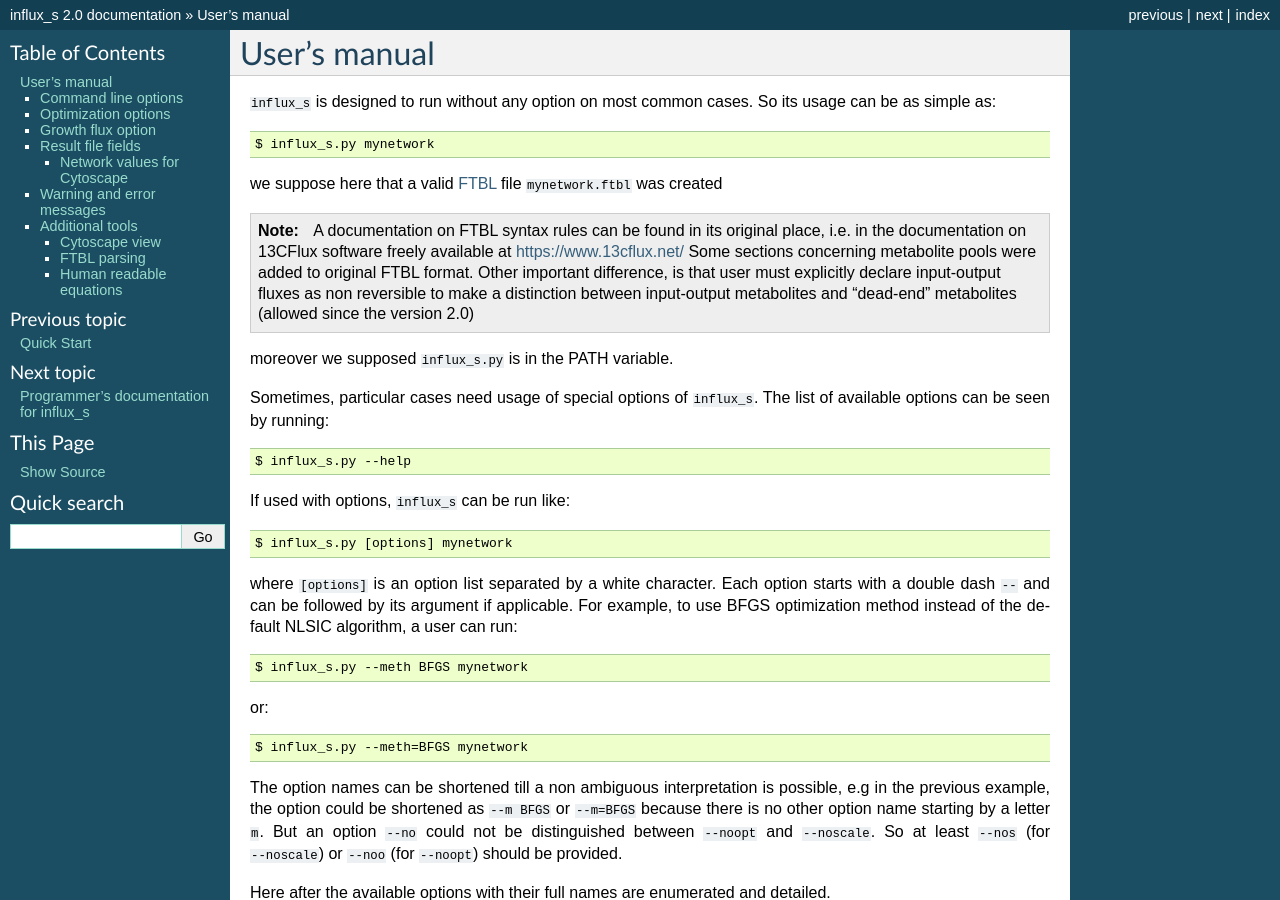
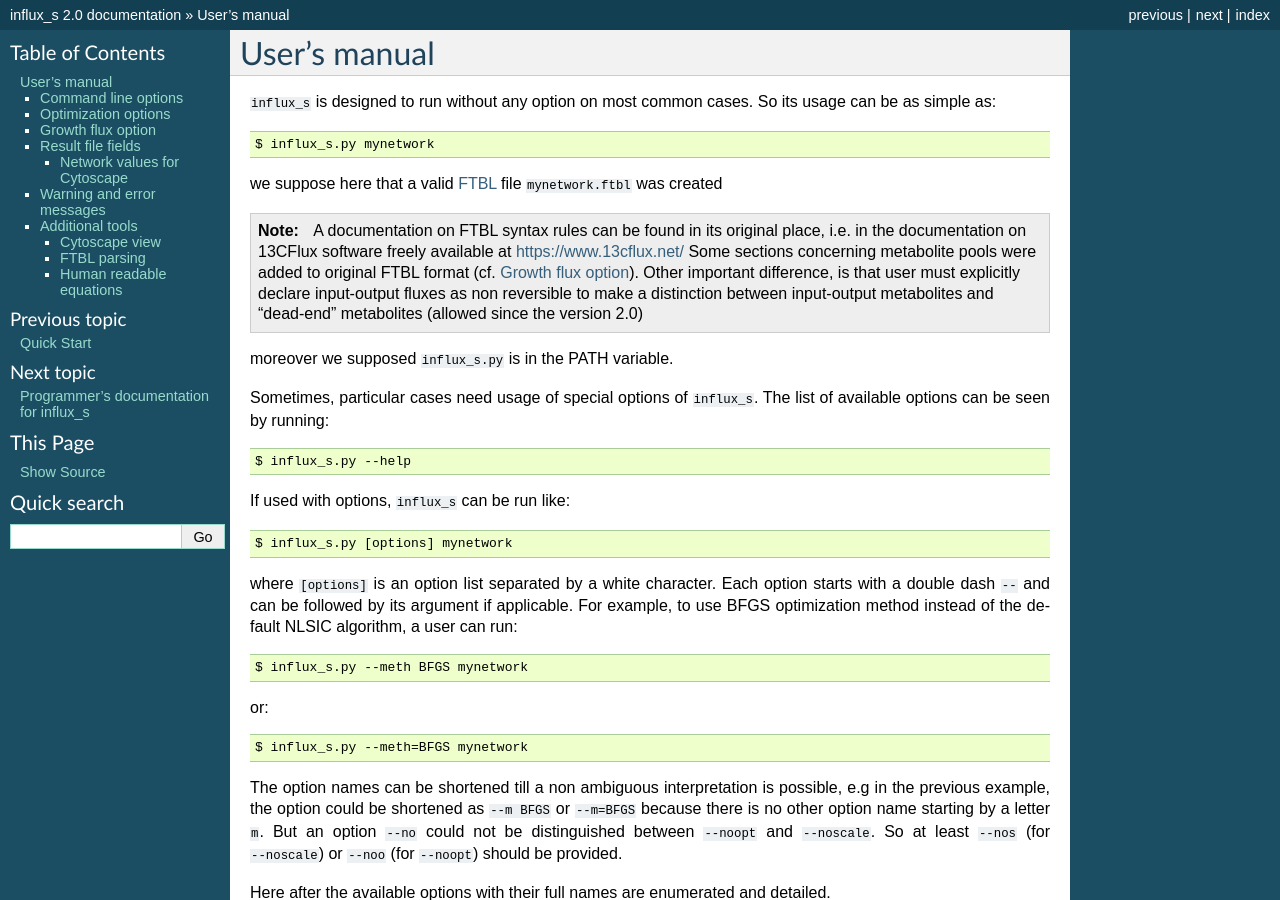
Before and after one commit to sgsokol/influx, a Sphinx documentation site: the page built from doc/manual.rst, in a window 1280 px wide and 900 px high. Built offline with Sphinx 7.4.7, drawn with Linux system fonts in a browser that asks for light colours; some of the changed text lies outside the part shown.

Commit message:
added a crossref and minor twiks;

```diff
--- a/doc/manual.rst
+++ b/doc/manual.rst
@@ -13,7 +13,7 @@ we suppose here that a valid `FTBL <https://www.13cflux.net/>`_ file ``mynetwork
 
 .. note::
  A documentation on FTBL syntax rules can be found in its original place, i.e. in the documentation on 13CFlux software freely available at https://www.13cflux.net/
- Some sections concerning metabolite pools were added to original FTBL format. Other important difference, is that user must explicitly declare input-output fluxes as non reversible to make a distinction between input-output metabolites and "dead-end" metabolites (allowed since the version 2.0)
+ Some sections concerning metabolite pools were added to original FTBL format (cf. `Growth flux option`_). Other important difference, is that user must explicitly declare input-output fluxes as non reversible to make a distinction between input-output metabolites and "dead-end" metabolites (allowed since the version 2.0)
 
 moreover we supposed ``influx_s.py`` is in the PATH variable.
 
```
Also changed, not shown: other parts of doc/manual.rst (+1 -1 lines).
